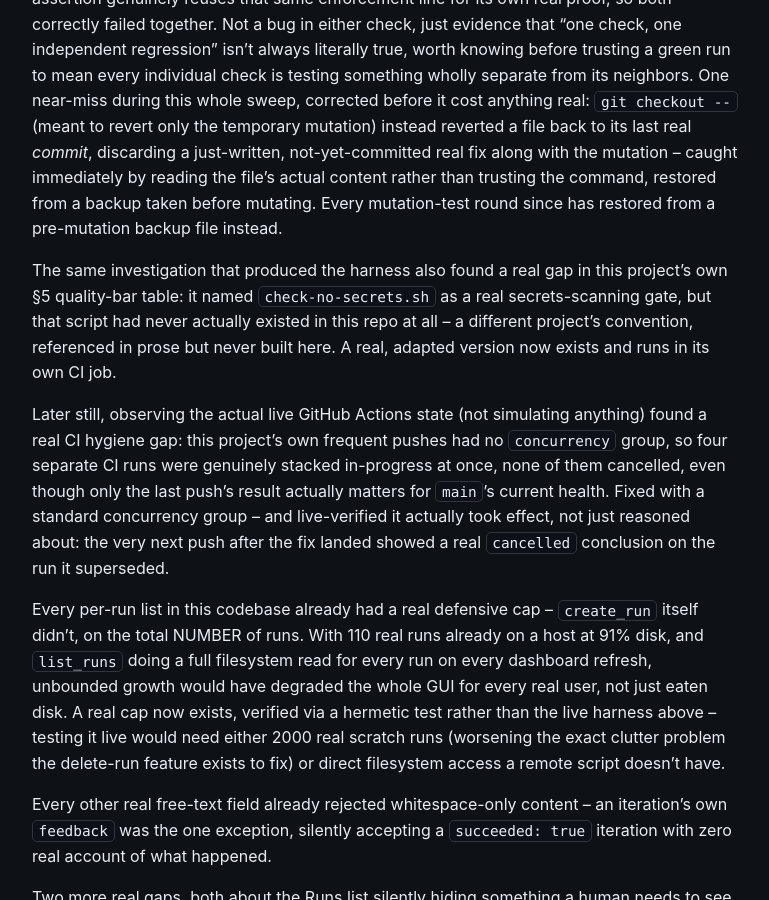
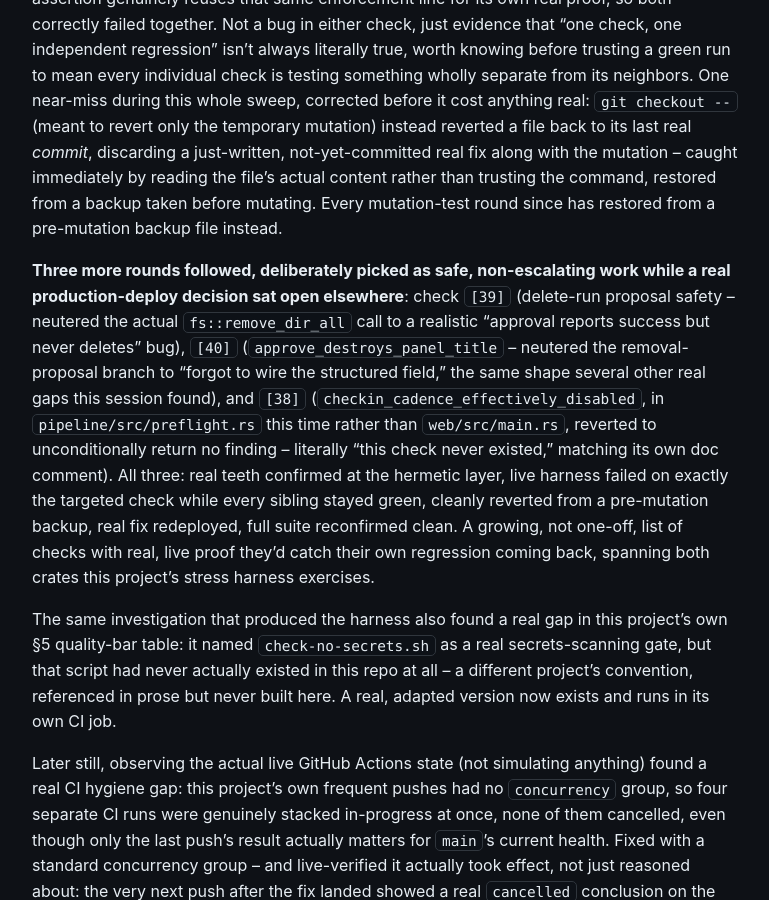
Before and after one commit to scimbe/CADS-devsystem-docs, a Jekyll site: the page built from _explanation/dau-lens-and-stress-testing.md, in a window 1280 px wide and 900 px high, scrolled down 3816 px. Shown: the whole window, without its empty margins (322-1091 px from the left). Built offline with Jekyll 4.4.1, drawn with Linux system fonts in a browser that asks for light colours.

Commit message:
explanation: document mutation-test rounds [39]/[40]/[38] -- delete safety, panel-destroy signal, cadence gate
Three more real, precise mutation-test rounds since the last docs update,
run deliberately as safe, non-escalating verification work while a real
production-deploy decision (CADS-devsystem issue #18) sits open.

```diff
--- a/_explanation/dau-lens-and-stress-testing.md
+++ b/_explanation/dau-lens-and-stress-testing.md
@@ -155,6 +155,19 @@ file back to its last real *commit*, discarding a just-written, not-yet-committe
 with the mutation -- caught immediately by reading the file's actual content rather than trusting
 the command, restored from a backup taken before mutating. Every mutation-test round since has
 restored from a pre-mutation backup file instead.
+
+**Three more rounds followed, deliberately picked as safe, non-escalating work while a real
+production-deploy decision sat open elsewhere**: check `[39]` (delete-run proposal safety --
+neutered the actual `fs::remove_dir_all` call to a realistic "approval reports success but never
+deletes" bug), `[40]` (`approve_destroys_panel_title` -- neutered the removal-proposal branch to
+"forgot to wire the structured field," the same shape several other real gaps this session found),
+and `[38]` (`checkin_cadence_effectively_disabled`, in `pipeline/src/preflight.rs` this time rather
+than `web/src/main.rs`, reverted to unconditionally return no finding -- literally "this check never
+existed," matching its own doc comment). All three: real teeth confirmed at the hermetic layer, live
+harness failed on exactly the targeted check while every sibling stayed green, cleanly reverted from
+a pre-mutation backup, real fix redeployed, full suite reconfirmed clean. A growing, not one-off,
+list of checks with real, live proof they'd catch their own regression coming back, spanning both
+crates this project's stress harness exercises.
 
 The same investigation that produced the harness also found a real gap in this project's own §5
 quality-bar table: it named `check-no-secrets.sh` as a real secrets-scanning gate, but that script
```
